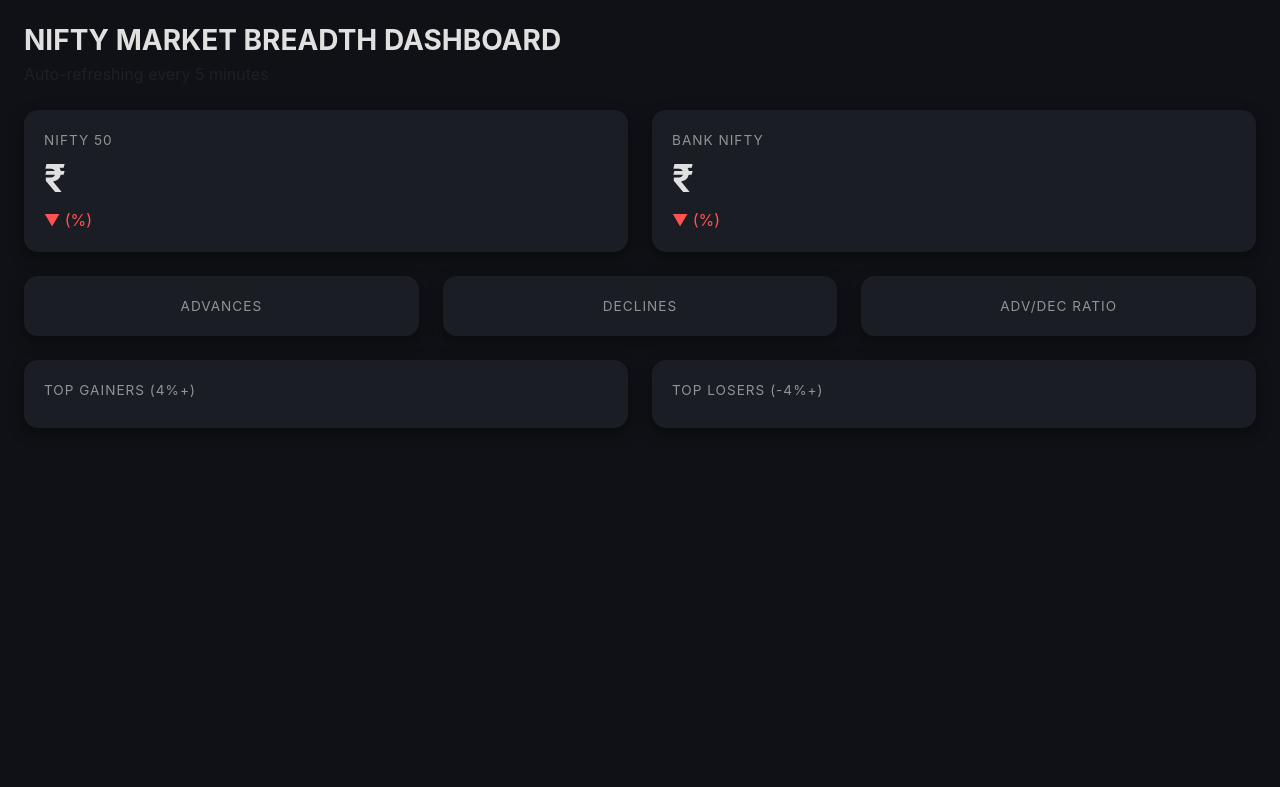
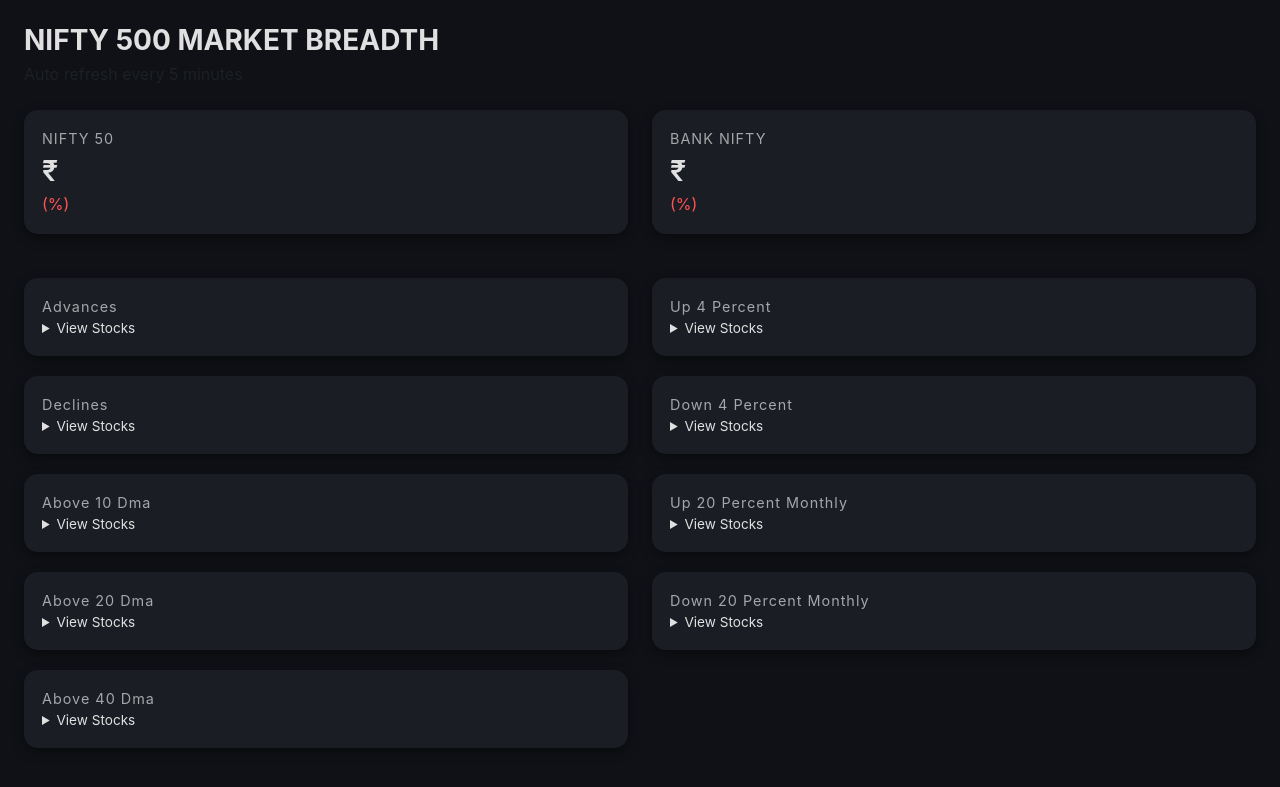
Before and after one commit to jrnbackup00/nifty-dashboard, a FastAPI app: template templates/dashboard.html in a window 1280 px wide. Shown: the top 787 px of the page. Run offline with FastAPI, Linux system fonts and the light colour scheme; the template is opened without the code that fills it, so the values that code supplies are empty.

Commit message:
Restored previous version

```diff
--- a/templates/dashboard.html
+++ b/templates/dashboard.html
@@ -15,26 +15,33 @@
         .card-pro {
             background: #1a1d24;
             border-radius: 14px;
-            padding: 20px;
-            box-shadow: 0 5px 15px rgba(0,0,0,0.4);
+            padding: 18px;
+            margin-bottom: 20px;
+            box-shadow: 0 4px 12px rgba(0,0,0,0.4);
+        }
+
+        .card-title {
+            font-size: 0.9rem;
+            letter-spacing: 1px;
+            opacity: 0.7;
         }
 
         .big-number {
-            font-size: 2.4rem;
-            font-weight: 700;
+            font-size: 1.8rem;
+            font-weight: 600;
         }
 
         .positive { color: #00e676; }
         .negative { color: #ff5252; }
 
-        .section-title {
+        .stock-list {
+            max-height: 260px;
+            overflow-y: auto;
             font-size: 0.85rem;
-            letter-spacing: 1px;
-            opacity: 0.6;
+            margin-top: 10px;
         }
 
         .stock-row {
-            font-size: 0.85rem;
             padding: 4px 0;
         }
 
@@ -42,9 +49,9 @@
             background: rgba(255,255,255,0.05);
         }
 
-        .top-movers {
-            max-height: 260px;
-            overflow-y: auto;
+        summary {
+            cursor: pointer;
+            font-size: 0.85rem;
         }
     </style>
 </head>
@@ -53,18 +60,17 @@
 
 <div class="container-fluid p-4">
 
-    <h3 class="fw-bold mb-1">NIFTY MARKET BREADTH DASHBOARD</h3>
-    <p class="text-muted mb-4">Auto-refreshing every 5 minutes</p>
+    <h3 class="fw-bold mb-1">NIFTY 500 MARKET BREADTH</h3>
+    <p class="text-muted mb-4">Auto refresh every 5 minutes</p>
 
     <!-- INDEX BANNER -->
     <div class="row mb-4">
 
         <div class="col-md-6">
             <div class="card-pro">
-                <div class="section-title">NIFTY 50</div>
+                <div class="card-title">NIFTY 50</div>
                 <div class="big-number">₹{{ data.indices.nifty.price }}</div>
                 <div class="{% if data.indices.nifty.change >= 0 %}positive{% else %}negative{% endif %}">
-                    {% if data.indices.nifty.change >= 0 %}▲{% else %}▼{% endif %}
                     {{ data.indices.nifty.change }} ({{ data.indices.nifty.pct }}%)
                 </div>
             </div>
@@ -72,10 +78,9 @@
 
         <div class="col-md-6">
             <div class="card-pro">
-                <div class="section-title">BANK NIFTY</div>
+                <div class="card-title">BANK NIFTY</div>
                 <div class="big-number">₹{{ data.indices.banknifty.price }}</div>
                 <div class="{% if data.indices.banknifty.change >= 0 %}positive{% else %}negative{% endif %}">
-                    {% if data.indices.banknifty.change >= 0 %}▲{% else %}▼{% endif %}
                     {{ data.indices.banknifty.change }} ({{ data.indices.banknifty.pct }}%)
                 </div>
             </div>
@@ -83,67 +88,65 @@
 
     </div>
 
-    <!-- BREADTH SUMMARY -->
-    <div class="row mb-4">
+    <div class="row">
 
-        <div class="col-md-4">
-            <div class="card-pro text-center">
-                <div class="section-title">ADVANCES</div>
-                <div class="big-number positive">{{ data.summary.advances }}</div>
-            </div>
+        <!-- LEFT COLUMN – CORE BREADTH -->
+        <div class="col-lg-6">
+
+            {% for key in ["advances","declines","above_10_dma","above_20_dma","above_40_dma"] %}
+            <div class="card-pro">
+                <div class="card-title">{{ key.replace('_',' ').title() }}</div>
+                <div class="big-number">
+                    {{ data[key].count }}
                 </div>
 
-        <div class="col-md-4">
-            <div class="card-pro text-center">
-                <div class="section-title">DECLINES</div>
-                <div class="big-number negative">{{ data.summary.declines }}</div>
-            </div>
-        </div>
-
-        <div class="col-md-4">
-            <div class="card-pro text-center">
-                <div class="section-title">ADV/DEC RATIO</div>
-                <div class="big-number">
-                    {{ data.summary.ratio }}
-                </div>
-            </div>
-        </div>
-
-    </div>
-
-    <!-- TOP MOVERS -->
-    <div class="row">
-
-        <div class="col-md-6">
-            <div class="card-pro">
-                <div class="section-title mb-2">TOP GAINERS (4%+)</div>
-                <div class="top-movers">
-                    {% for stock in data.up_4_percent.stocks[:10] %}
-                    <div class="d-flex justify-content-between stock-row">
+                <details>
+                    <summary>View Stocks</summary>
+                    <div class="stock-list">
+                        {% for stock in data[key].stocks %}
+                        <div class="d-flex justify-content-between stock-row border-bottom">
                             <span>{{ stock.symbol }}</span>
-                        <span class="positive">
-                            ▲ {{ stock.pct }}%
+                            <span>
+                                ₹{{ stock.price }}
+                                <span class="{% if stock.change >= 0 %}positive{% else %}negative{% endif %}">
+                                    {{ stock.pct }}%
+                                </span>
                             </span>
                         </div>
                         {% endfor %}
                     </div>
+                </details>
             </div>
+            {% endfor %}
+
         </div>
 
-        <div class="col-md-6">
+        <!-- RIGHT COLUMN – MOVERS -->
+        <div class="col-lg-6">
+
+            {% for key in ["up_4_percent","down_4_percent","up_20_percent_monthly","down_20_percent_monthly"] %}
             <div class="card-pro">
-                <div class="section-title mb-2">TOP LOSERS (-4%+)</div>
-                <div class="top-movers">
-                    {% for stock in data.down_4_percent.stocks[:10] %}
-                    <div class="d-flex justify-content-between stock-row">
+                <div class="card-title">{{ key.replace('_',' ').title() }}</div>
+                <div class="big-number">
+                    {{ data[key].count }}
+                </div>
+
+                <details>
+                    <summary>View Stocks</summary>
+                    <div class="stock-list">
+                        {% for stock in data[key].stocks %}
+                        <div class="d-flex justify-content-between stock-row border-bottom">
                             <span>{{ stock.symbol }}</span>
-                        <span class="negative">
-                            ▼ {{ stock.pct }}%
+                            <span class="{% if stock.change >= 0 %}positive{% else %}negative{% endif %}">
+                                {{ stock.pct }}%
                             </span>
                         </div>
                         {% endfor %}
                     </div>
+                </details>
             </div>
+            {% endfor %}
+
         </div>
 
     </div>
```
Lines whose indentation alone changed are shown as unchanged.
